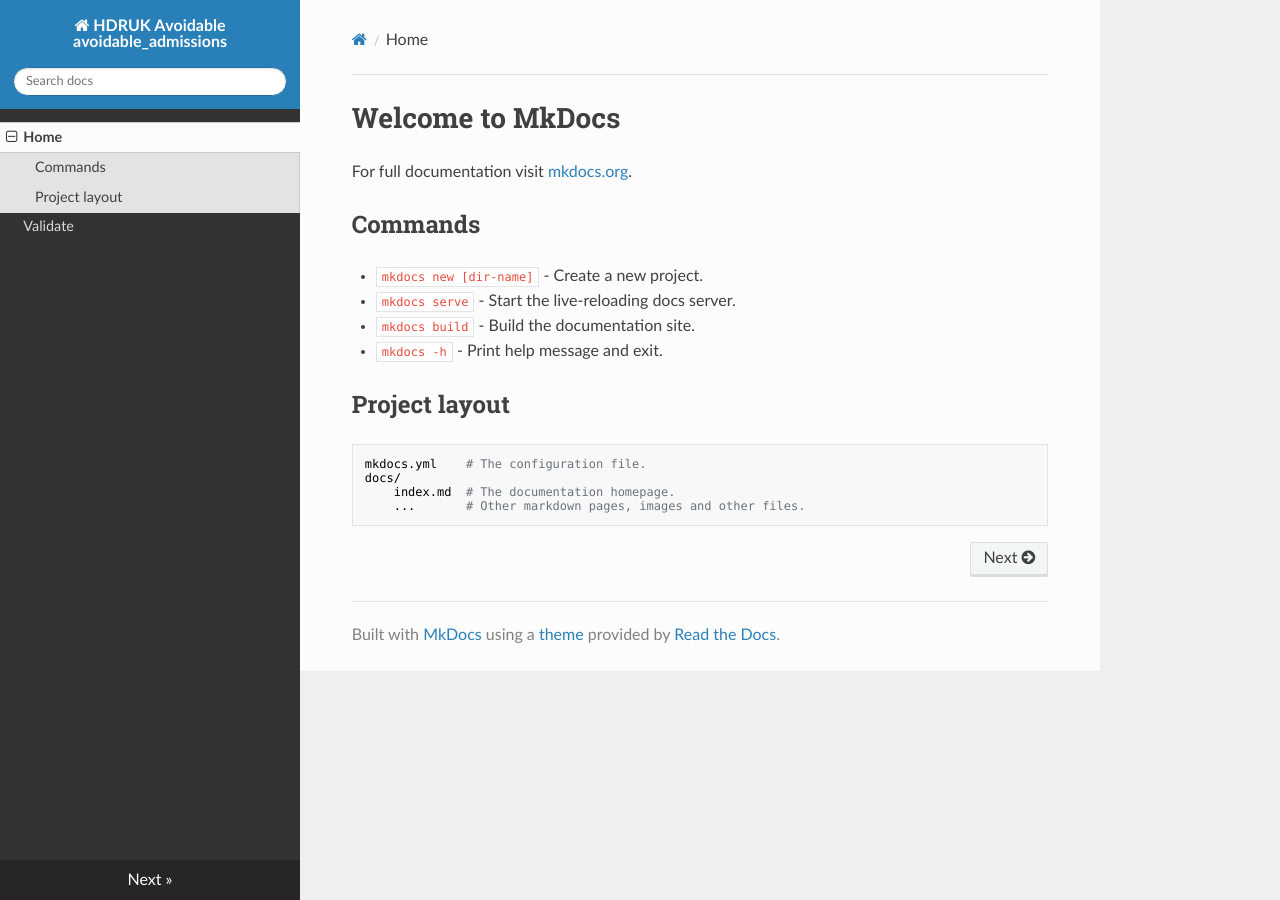
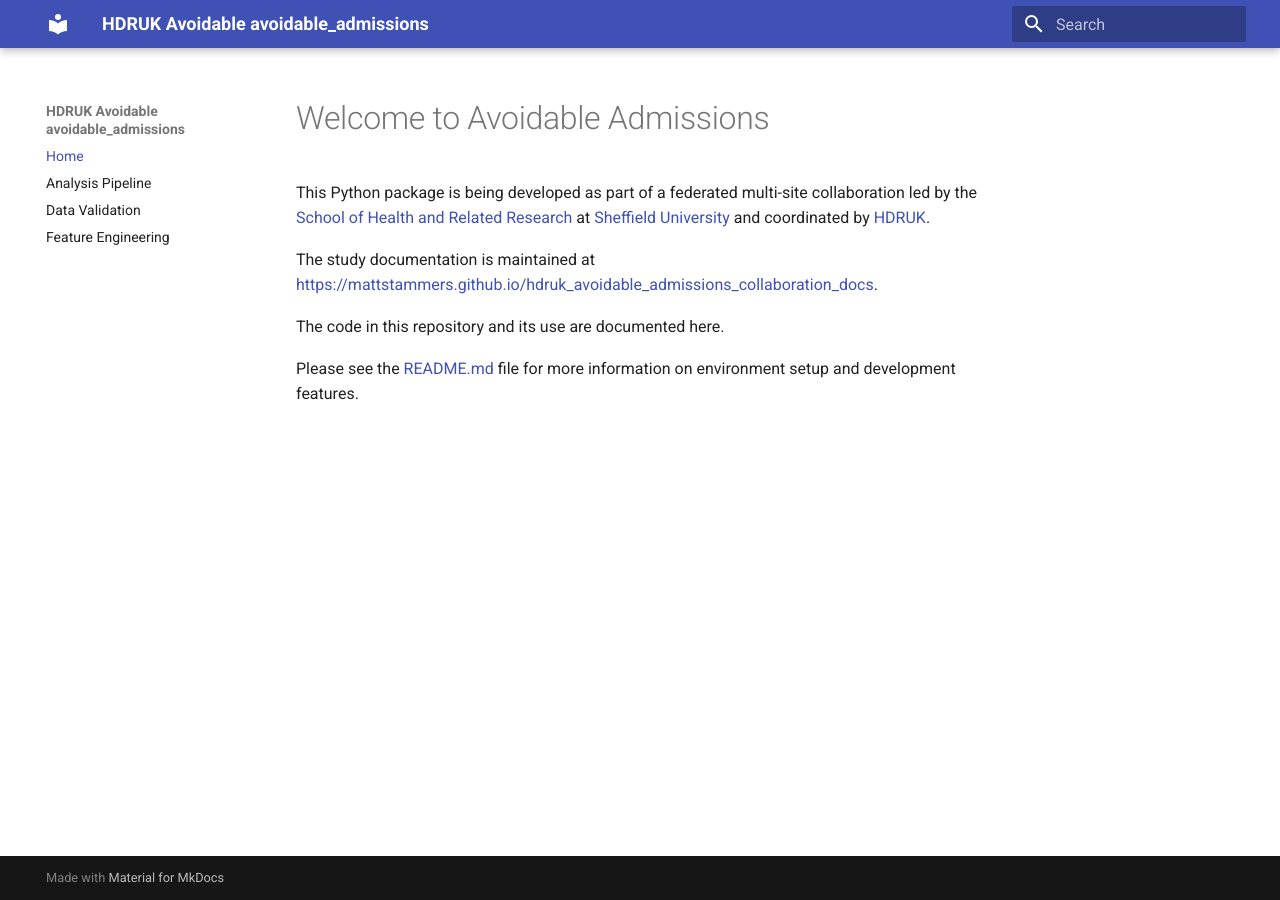
Before and after one commit to LTHTR-DST/hdruk_avoidable_admissions, an MkDocs documentation site: the page built from docs/index.md, in a window 1280 px wide. Built offline with MkDocs 1.6.1 and Material for MkDocs 9.7.7, drawn with Linux system fonts in a browser that asks for light colours; nearby versions of some CDN libraries.

Commit message:
Add documentation

```diff
--- a/docs/index.md
+++ b/docs/index.md
@@ -1,17 +1,9 @@
-# Welcome to MkDocs
+# Welcome to Avoidable Admissions
 
-For full documentation visit [mkdocs.org](https://www.mkdocs.org).
+This Python package is being developed as part of a federated multi-site collaboration led by the [School of Health and Related Research](https://www.sheffield.ac.uk/scharr) at [Sheffield University](https://www.sheffield.ac.uk/) and coordinated by [HDRUK](https://www.hdruk.ac.uk/).
 
-## Commands
+The study documentation is maintained at <https://mattstammers.github.io/hdruk_avoidable_admissions_collaboration_docs>.
 
-* `mkdocs new [dir-name]` - Create a new project.
-* `mkdocs serve` - Start the live-reloading docs server.
-* `mkdocs build` - Build the documentation site.
-* `mkdocs -h` - Print help message and exit.
+The code in this repository and its use are documented here.
 
-## Project layout
-
-    mkdocs.yml    # The configuration file.
-    docs/
-        index.md  # The documentation homepage.
-        ...       # Other markdown pages, images and other files.
+Please see the [README.md](https://github.com/LTHTR-DST/hdruk_avoidable_admissions#readme) file for more information on environment setup and development features.
--- a/mkdocs.yml
+++ b/mkdocs.yml
@@ -1,8 +1,19 @@
 site_name: HDRUK Avoidable avoidable_admissions
-theme: readthedocs
+theme: material
 plugins:
 - search
 - mkdocstrings
+- autorefs
 nav:
 - Home: index.md
-- Validate: validate.md
+- Analysis Pipeline: pipeline.md
+- Data Validation: validation.md
+# - Validation Schema: schema.md
+- Feature Engineering: features.md
+
+markdown_extensions:
+  - pymdownx.superfences:
+      custom_fences:
+        - name: mermaid
+          class: mermaid
+          # format: !!python/name:pymdownx.superfences.fence_code_format
```
Also changed, not shown: docs/features.md (added, +21 -0 lines), docs/pipeline.md (added, +63 -0 lines), docs/validate.md (deleted, +0 -1 lines), docs/validation.md (added, +37 -0 lines), 2 other files.
